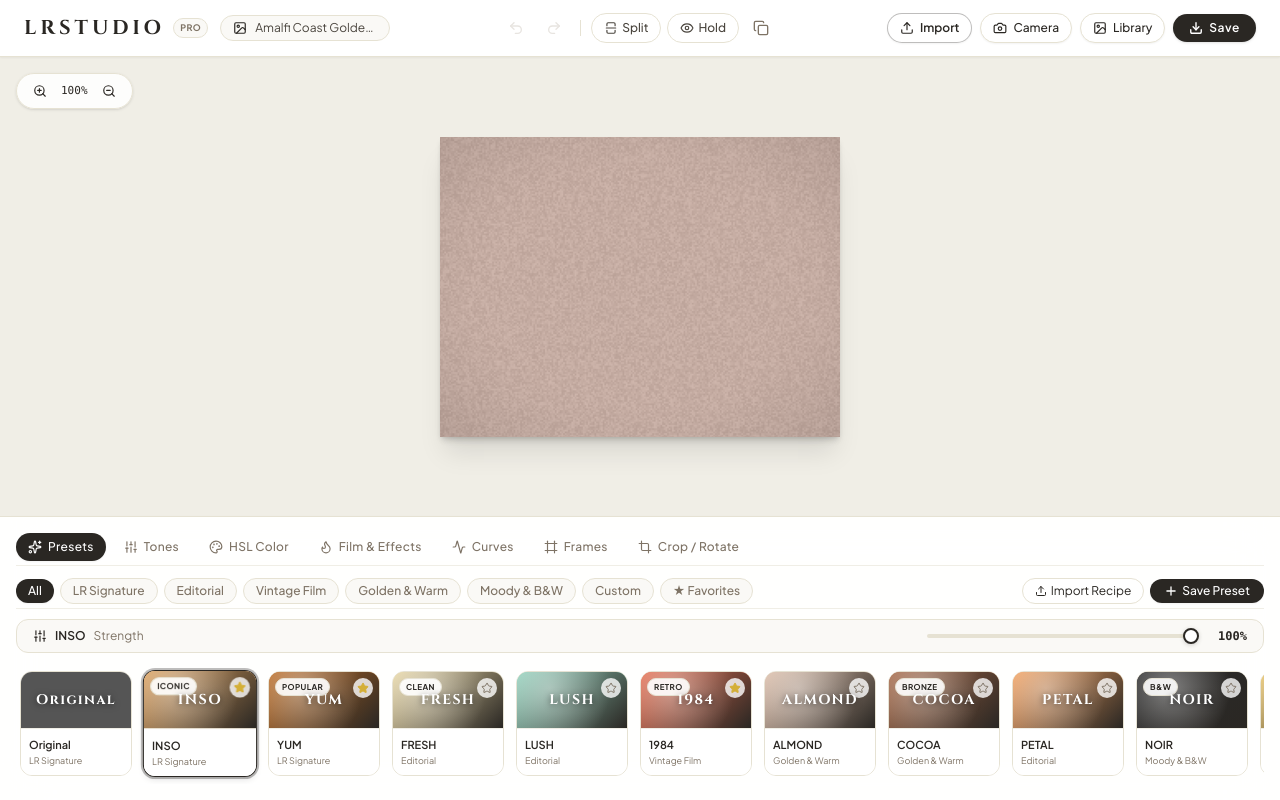
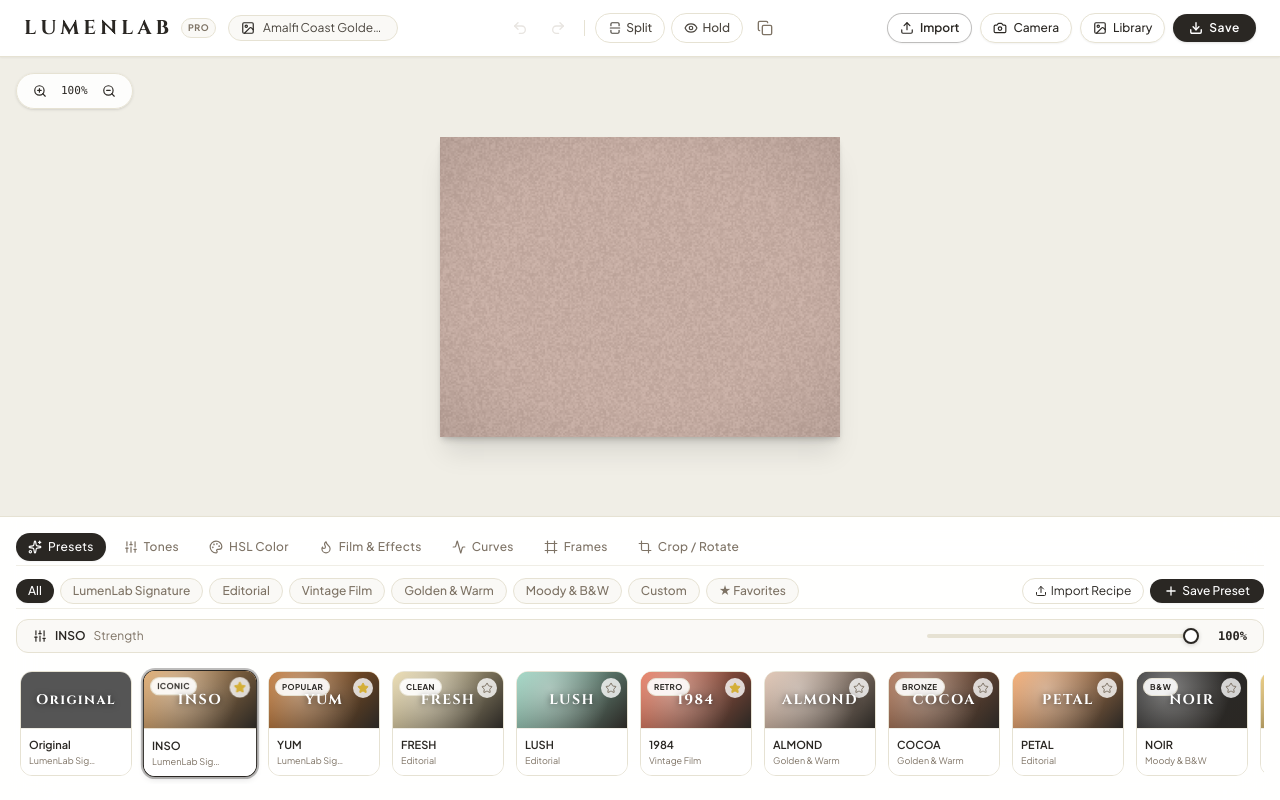
Before and after one commit to nilaysaha/LRStudio, a React (Vite) app: page / in a window 1280 px wide. Built offline with nearby package versions, Linux system fonts and the light colour scheme.

Commit message:
chore: rename application to LumenLab
Update branding, storage keys, filenames, and meta
tags to reflect the new project name.

```diff
--- a/index.html
+++ b/index.html
@@ -3,9 +3,9 @@
   <head>
     <meta charset="UTF-8" />
     <meta name="viewport" content="width=device-width, initial-scale=1.0, maximum-scale=1.0, user-scalable=no" />
-    <title>LRStudio - WebGL Photo & Video Editor</title>
+    <title>LumenLab - WebGL Photo & Video Editor</title>
     <meta name="description" content="Editorial photo and video editing studio with WebGL film filters, grain, light leaks, custom presets, camera capture, and real-time adjustments." />
-    <meta property="og:title" content="LRStudio - WebGL Photo & Video Editor" />
+    <meta property="og:title" content="LumenLab - WebGL Photo & Video Editor" />
     <meta property="og:description" content="Editorial photo and video editing studio with WebGL film filters, grain, light leaks, custom presets, camera capture, and real-time adjustments." />
     <meta property="og:type" content="website" />
     <meta name="twitter:card" content="summary_large_image" />
--- a/metadata.json
+++ b/metadata.json
@@ -1,5 +1,5 @@
 {
-  "name": "LRStudio",
+  "name": "LumenLab",
   "description": "Editorial photo and video editing studio with WebGL film filters, grain, light leaks, custom presets, camera capture, and real-time adjustments.",
   "requestFramePermissions": [
     "camera"
--- a/src/App.tsx
+++ b/src/App.tsx
@@ -1,5 +1,5 @@
 /**
- * LRStudio - WebGL Photo & Video Filter Editor
+ * LumenLab - WebGL Photo & Video Filter Editor
  */
 
 import React, { useState, useEffect, useCallback, useRef } from 'react';
@@ -15,8 +15,8 @@ import { SavePresetModal } from './components/SavePresetModal';
 import { ExportModal } from './components/ExportModal';
 import { soundFx } from './utils/audio';
 
-const STORAGE_KEY_CUSTOM_PRESETS = 'lrstudio_custom_presets_v1';
-const STORAGE_KEY_FAVORITES = 'lrstudio_favorite_presets_v1';
+const STORAGE_KEY_CUSTOM_PRESETS = 'lumenlab_custom_presets_v1';
+const STORAGE_KEY_FAVORITES = 'lumenlab_favorite_presets_v1';
 
 export default function App() {
   // Current media state
@@ -155,7 +155,7 @@ export default function App() {
     const dataStr = 'data:text/json;charset=utf-8,' + encodeURIComponent(JSON.stringify(preset, null, 2));
     const dlAnchor = document.createElement('a');
     dlAnchor.setAttribute('href', dataStr);
-    dlAnchor.setAttribute('download', `lrstudio_${preset.name.toLowerCase().replace(/\s+/g, '_')}.json`);
+    dlAnchor.setAttribute('download', `lumenlab_${preset.name.toLowerCase().replace(/\s+/g, '_')}.json`);
     document.body.appendChild(dlAnchor);
     dlAnchor.click();
     dlAnchor.remove();
--- a/src/components/EditorHeader.tsx
+++ b/src/components/EditorHeader.tsx
@@ -92,7 +92,7 @@ export const EditorHeader: React.FC<EditorHeaderProps> = ({
               onClick={onOpenMediaLibrary}
             >
               <span className="font-editorial text-lg lg:text-xl tracking-[0.2em] font-bold text-[#2A2723] group-hover:text-black transition-colors">
-                LRSTUDIO
+                LUMENLAB
               </span>
               <span className="text-[9px] tracking-wider text-[#7E7365] font-bold uppercase px-1.5 py-0.5 rounded-full bg-[#FAF9F6] border border-[#E6E2D3]">
                 PRO
@@ -256,7 +256,7 @@ export const EditorHeader: React.FC<EditorHeaderProps> = ({
               className="flex items-center gap-1.5 text-left focus:outline-none"
             >
               <span className="font-editorial text-base tracking-[0.16em] font-bold text-[#2A2723]">
-                LRSTUDIO
+                LUMENLAB
               </span>
               <span className="text-[8px] tracking-wider text-[#7E7365] font-bold uppercase px-1.5 py-0.5 rounded-full bg-[#FAF9F6] border border-[#E6E2D3]">
                 PRO
@@ -352,7 +352,7 @@ export const EditorHeader: React.FC<EditorHeaderProps> = ({
             <div className="flex items-center justify-between pb-3 border-b border-[#F0EEE6]">
               <div className="flex items-center gap-2">
                 <span className="font-editorial text-lg tracking-[0.18em] font-bold text-[#2A2723]">
-                  LRSTUDIO
+                  LUMENLAB
                 </span>
                 <span className="text-[9px] tracking-wider text-[#7E7365] font-bold uppercase px-1.5 py-0.5 rounded-full bg-[#FAF9F6] border border-[#E6E2D3]">
                   PRO MENU
--- a/src/components/ExportModal.tsx
+++ b/src/components/ExportModal.tsx
@@ -50,7 +50,7 @@ export const ExportModal: React.FC<ExportModalProps> = ({
 
         // Trigger automatic download
         const ext = photoFormat === 'image/png' ? 'png' : photoFormat === 'image/webp' ? 'webp' : 'jpg';
-        const filename = `lrstudio_${Date.now()}.${ext}`;
+        const filename = `lumenlab_${Date.now()}.${ext}`;
         downloadDataUrl(dataUrl, filename);
       } else {
         // Video export
@@ -70,7 +70,7 @@ export const ExportModal: React.FC<ExportModalProps> = ({
         setExportComplete(true);
         soundFx.playHapticTick();
 
-        const filename = `lrstudio_video_${Date.now()}.webm`;
+        const filename = `lumenlab_video_${Date.now()}.webm`;
         downloadBlob(blob, filename);
       }
     } catch (err) {
@@ -85,11 +85,11 @@ export const ExportModal: React.FC<ExportModalProps> = ({
       try {
         const res = await fetch(exportedUrl);
         const blob = await res.blob();
-        const file = new File([blob], `lrstudio_${Date.now()}.jpg`, { type: blob.type });
+        const file = new File([blob], `lumenlab_${Date.now()}.jpg`, { type: blob.type });
 
         if (navigator.canShare && navigator.canShare({ files: [file] })) {
           await navigator.share({
-            title: 'Edited with LRStudio',
+            title: 'Edited with LumenLab',
             files: [file],
           });
         }
--- a/src/components/PresetsBar.tsx
+++ b/src/components/PresetsBar.tsx
@@ -18,7 +18,7 @@ interface PresetsBarProps {
 
 const CATEGORIES = [
   'All',
-  'LR Signature',
+  'LumenLab Signature',
   'Editorial',
   'Vintage Film',
   'Golden & Warm',
@@ -90,7 +90,7 @@ export const PresetsBar: React.FC<PresetsBarProps> = ({
           <input
             ref={fileInputRef}
             type="file"
-            accept=".json,.lrpreset,.lrstudio"
+            accept=".json,.lrpreset,.lumenlab,.lrstudio"
             onChange={handleImportFile}
             className="hidden"
           />
--- a/src/components/SavePresetModal.tsx
+++ b/src/components/SavePresetModal.tsx
@@ -35,7 +35,7 @@ export const SavePresetModal: React.FC<SavePresetModalProps> = ({
       id: `custom-${Date.now()}`,
       name: name.trim().toUpperCase(),
       category: 'Custom',
-      description: 'Custom recipe created in LRStudio.',
+      description: 'Custom recipe created in LumenLab.',
       badge: badge.trim() || undefined,
       isCustom: true,
       thumbnailColor: selectedColor,
--- a/src/components/ViewportCanvas.tsx
+++ b/src/components/ViewportCanvas.tsx
@@ -424,7 +424,7 @@ export const ViewportCanvas: React.FC<ViewportCanvasProps> = ({
         {adjustments.frameType === 'film-35mm' && (
           <>
             <div className="absolute top-1 left-4 right-4 flex justify-between text-[9px] font-mono text-[#D4A373]/90 tracking-widest pointer-events-none">
-              <span>★ LRSTUDIO FILM 400</span>
+              <span>★ LUMENLAB FILM 400</span>
               <span>24A</span>
               <span>KODAK SAFETY</span>
             </div>
@@ -439,7 +439,7 @@ export const ViewportCanvas: React.FC<ViewportCanvasProps> = ({
         {/* Polaroid Decorative bottom text */}
         {adjustments.frameType === 'polaroid' && (
           <div className="absolute bottom-3 left-6 font-serif-editorial italic text-base text-[#4A453E] opacity-80 tracking-wider pointer-events-none">
-            LRStudio Memories • 1984
+            LumenLab Memories • 1984
           </div>
         )}
 
@@ -479,7 +479,7 @@ export const ViewportCanvas: React.FC<ViewportCanvasProps> = ({
               Original
             </div>
             <div className="absolute right-[-60px] top-4 bg-[#2A2723] text-white text-[10px] uppercase font-bold px-2 py-0.5 rounded shadow-sm backdrop-blur-sm pointer-events-none">
-              LRStudio
+              LumenLab
             </div>
           </div>
         )}
--- a/src/constants/presets.ts
+++ b/src/constants/presets.ts
@@ -5,7 +5,7 @@ export const BUILT_IN_PRESETS: Preset[] = [
   {
     id: 'none',
     name: 'Original',
-    category: 'LR Signature',
+    category: 'LumenLab Signature',
     description: 'Zero adjustments applied. Natural raw capture.',
     thumbnailColor: '#555555',
     adjustments: {
@@ -16,9 +16,9 @@ export const BUILT_IN_PRESETS: Preset[] = [
   {
     id: 'inso',
     name: 'INSO',
-    category: 'LR Signature',
+    category: 'LumenLab Signature',
     badge: 'Iconic',
-    description: 'LRStudio’s legendary sun-kissed signature. Warm golden highlights, soft contrast, nostalgic vintage film tones.',
+    description: 'LumenLab’s legendary sun-kissed signature. Warm golden highlights, soft contrast, nostalgic vintage film tones.',
     thumbnailColor: '#DDA15E',
     adjustments: {
       ...defaultAdjustments,
@@ -55,7 +55,7 @@ export const BUILT_IN_PRESETS: Preset[] = [
   {
     id: 'yum',
     name: 'YUM',
-    category: 'LR Signature',
+    category: 'LumenLab Signature',
     badge: 'Popular',
     description: 'Deep, rich chocolate undertones, creamy skin highlights, and high-impact editorial warmth.',
     thumbnailColor: '#BC6C25',
--- a/src/types.ts
+++ b/src/types.ts
@@ -1,5 +1,5 @@
 /**
- * LRStudio Type Definitions
+ * LumenLab Type Definitions
  */
 
 export type MediaType = 'image' | 'video';
@@ -127,7 +127,7 @@ export type CropAspect = 'free' | '1:1' | 'circle' | '4:5' | '9:16' | '16:9' | '
 export interface Preset {
   id: string;
   name: string;
-  category: 'LR Signature' | 'Editorial' | 'Vintage Film' | 'Golden & Warm' | 'Moody & B&W' | 'Custom';
+  category: 'LumenLab Signature' | 'Editorial' | 'Vintage Film' | 'Golden & Warm' | 'Moody & B&W' | 'Custom';
   description: string;
   isCustom?: boolean;
   isFavorite?: boolean;
--- a/src/utils/exportMedia.ts
+++ b/src/utils/exportMedia.ts
@@ -181,7 +181,7 @@ function applyFramesAndCrop(
     // Editorial text along frame edge
     ctx.font = `600 ${Math.max(12, Math.round(borderTopBottom * 0.22))}px monospace`;
     ctx.fillStyle = '#D4A373';
-    ctx.fillText('LRSTUDIO 400 FILM  •  24 EXP', borderSides + 10, outputCanvas.height - borderTopBottom * 0.15);
+    ctx.fillText('LUMENLAB 400 FILM  •  24 EXP', borderSides + 10, outputCanvas.height - borderTopBottom * 0.15);
     ctx.fillText('SAFETY FILM 5063', outputCanvas.width - borderSides - 200, outputCanvas.height - borderTopBottom * 0.15);
 
   } else if (adj.frameType === 'polaroid') {
--- a/src/webgl/shaders.ts
+++ b/src/webgl/shaders.ts
@@ -1,5 +1,5 @@
 /**
- * WebGL Shaders for LRStudio Film Engine
+ * WebGL Shaders for LumenLab Film Engine
  */
 
 export const VERTEX_SHADER_SOURCE = `
```
